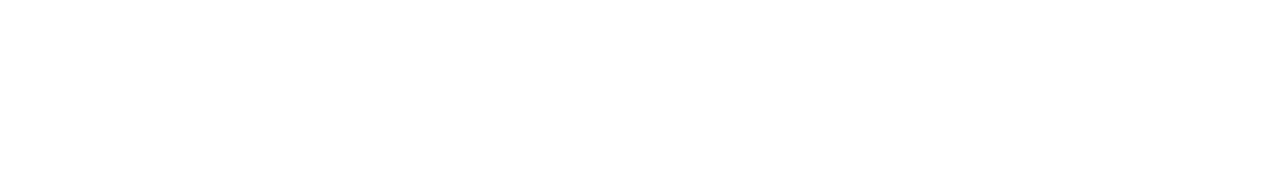
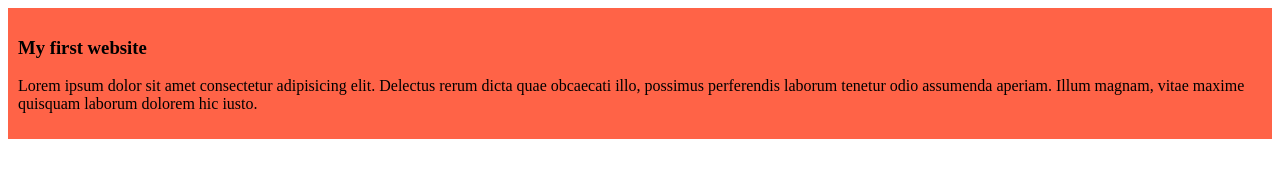
Before and after one commit to aegisbless1/final-test, a plain HTML site: page index.html in a window 1280 px wide. Drawn offline with Linux system fonts and the light colour scheme.

Commit message:
added the first block

```diff
--- a/index.html
+++ b/index.html
@@ -4,8 +4,12 @@
     <meta charset="UTF-8">
     <meta name="viewport" content="width=device-width, initial-scale=1.0">
     <title>My Final Test</title>
+    <link rel="stylesheet" href="/styles/blog.css">
 </head>
 <body>
-
+    <div>
+    <h3>My first website</h3>
+    <p>Lorem ipsum dolor sit amet consectetur adipisicing elit. Delectus rerum dicta quae obcaecati illo, possimus perferendis laborum tenetur odio assumenda aperiam. Illum magnam, vitae maxime quisquam laborum dolorem hic iusto.</p>
+    </div>
 </body>
 </html>
--- /dev/null
+++ b/styles/blog.css
@@ -0,0 +1,4 @@
+div{
+    background-color: tomato;
+    padding: 10px;
+}
```
